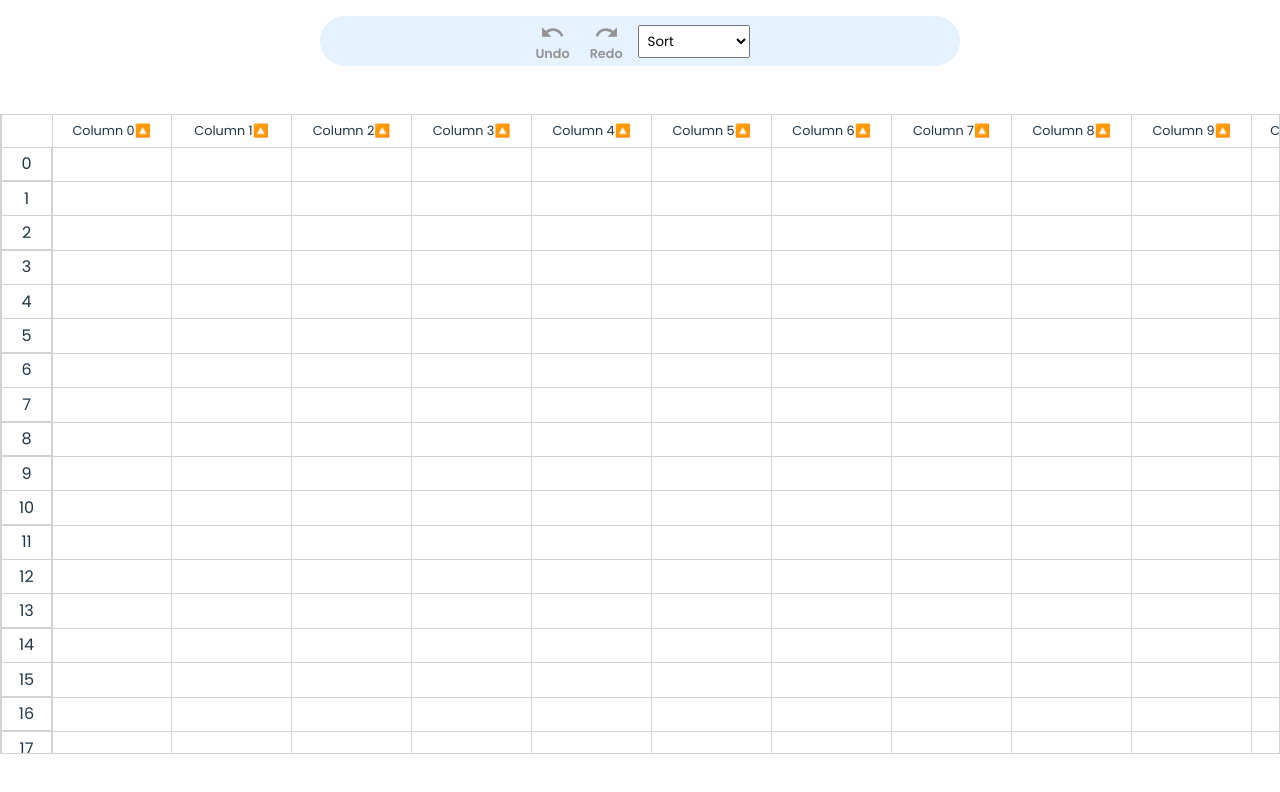
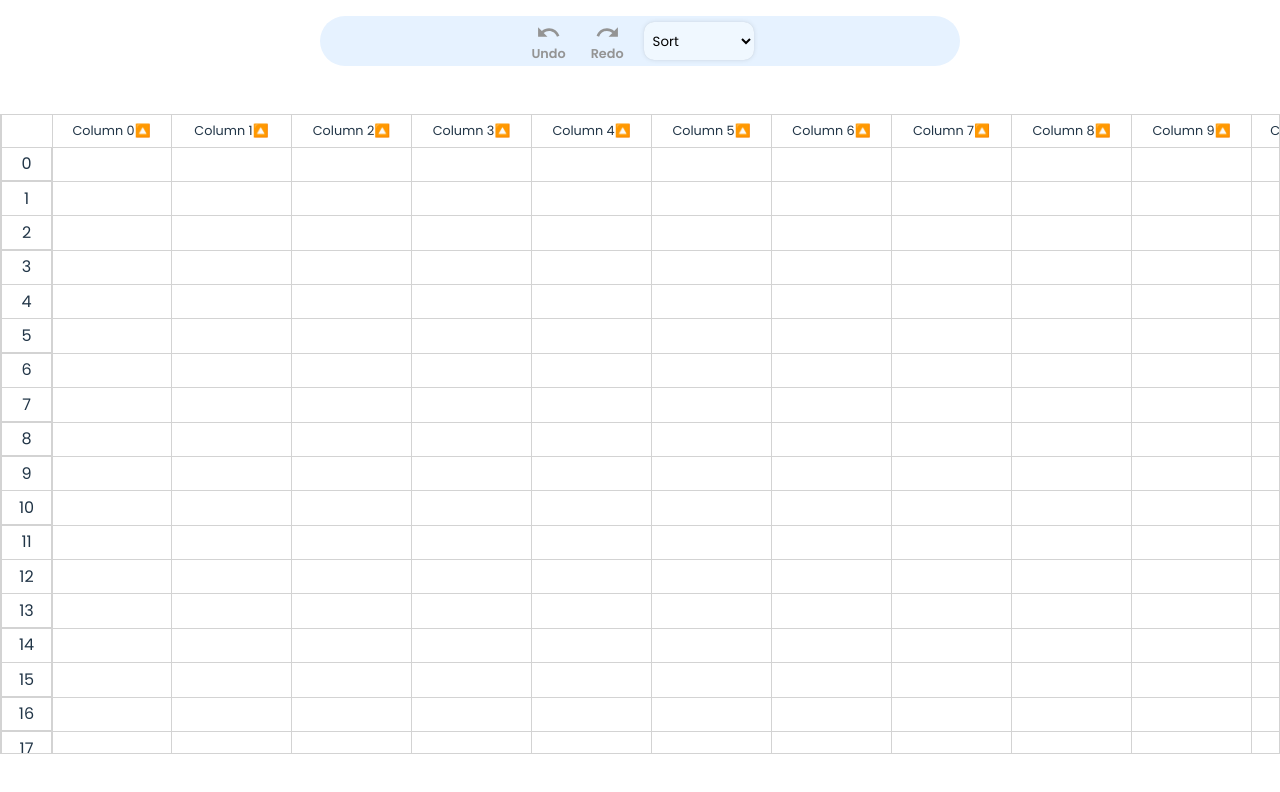
Before and after one commit to Shivangi020/SimpleSheet, a React (Vite) app: page / in a window 1280 px wide. Shown: the top 792 px of the page. Built offline with nearby package versions, Linux system fonts and the light colour scheme.

Commit message:
select css

```diff
--- a/src/App.css
+++ b/src/App.css
@@ -125,7 +125,7 @@ td:hover {
   display: flex;
   align-items: center;
   justify-content: center;
-  gap: 10px;
+  gap: 15px;
 }
 
 .toolbarBtn {
@@ -139,6 +139,18 @@ td:hover {
   /* color: #007bff; */
   border: none;
 }
+
+.sortSelect {
+  padding: 5px;
+  border: none;
+  border-radius: 10px;
+  background: aliceblue;
+  height: 38px;
+  outline: none;
+  box-shadow: rgba(0, 0, 0, 0.1) 0px 0px 5px 0px,
+    rgba(0, 0, 0, 0.1) 0px 0px 1px 0px;
+}
+
 /* Custom scrollbar */
 .grid-container::-webkit-scrollbar {
   width: 8px; /* Width of the scrollbar */
--- a/src/components/Toolbar.tsx
+++ b/src/components/Toolbar.tsx
@@ -41,7 +41,7 @@ const Toolbar: React.FC<ToolbarProps> = ({
         </button>
         <select
           onChange={(e) => onSort(e.target.value as "asc" | "desc")}
-          style={{ padding: "5px" }}
+          className="sortSelect"
         >
           <option value="" disabled selected>
             Sort
```
